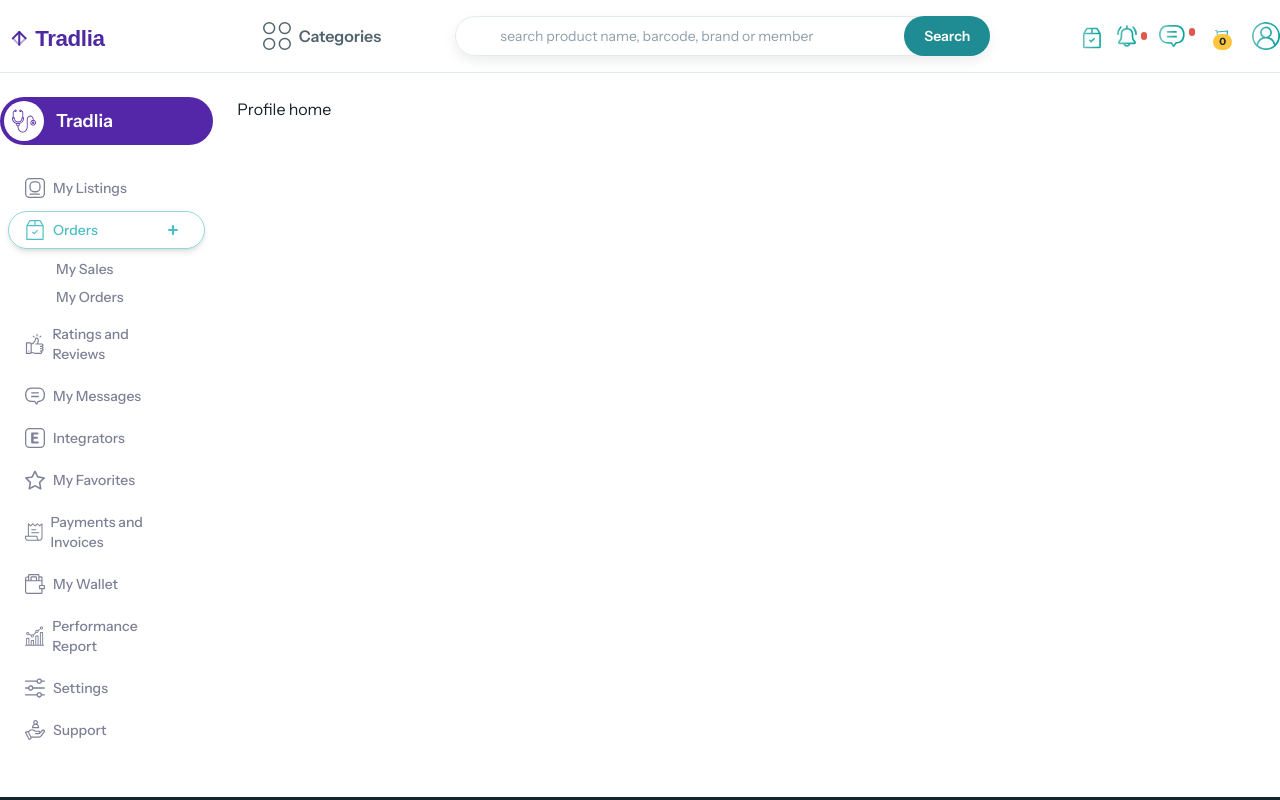
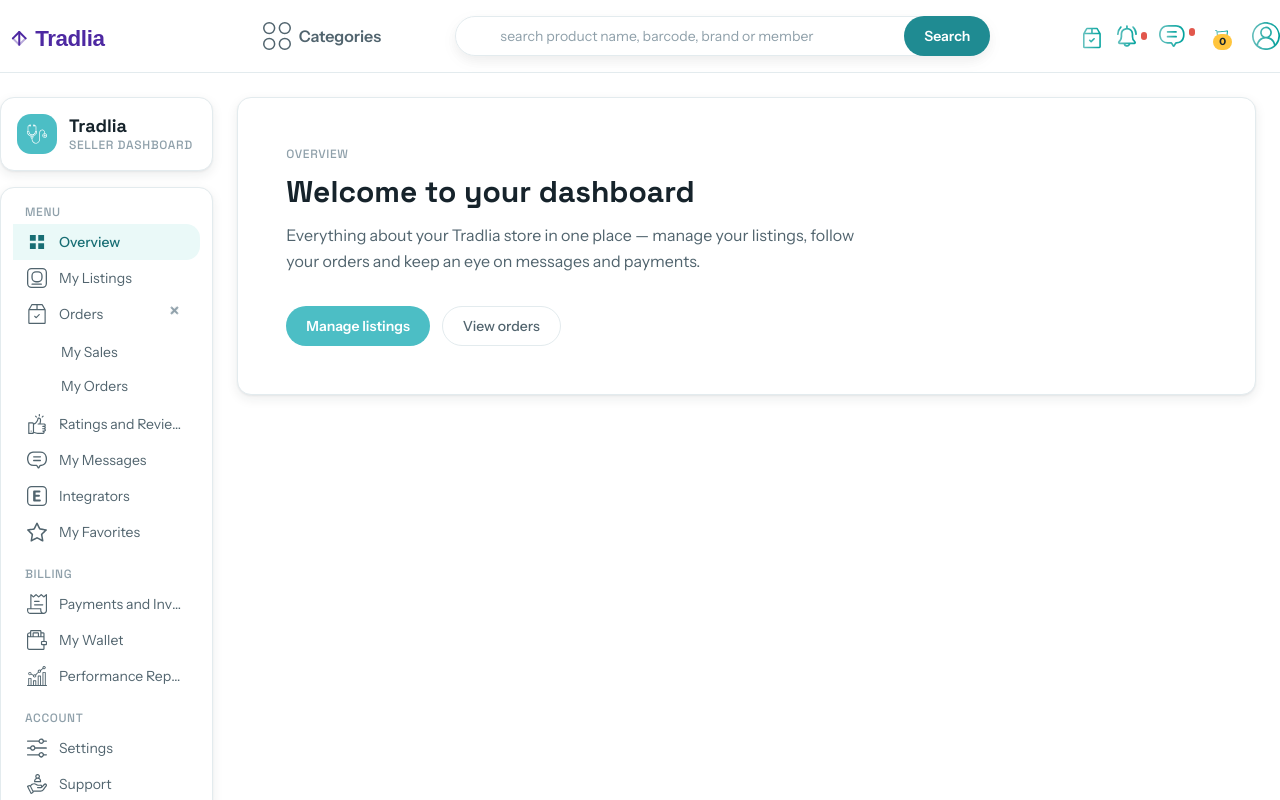
Before and after one commit to buraktnv/tradlia-client, a Next.js app: page /profile in a window 1280 px wide. Both pictures are taken after a click on the heading "Orders". Shown: the top 800 px of the page. Built offline with nearby package versions, Linux system fonts and the light colour scheme.

Commit message:
feat(ui): dashboard chrome redesign

```diff
--- a/components/profile/Sidebar.tsx
+++ b/components/profile/Sidebar.tsx
@@ -5,121 +5,119 @@
 import { useRouter } from "next/router";
 import { SvgPlus } from "../../helpers/svgs/adverts";
 
+const SvgGrid = () => (
+  <svg xmlns="http://www.w3.org/2000/svg" width="100%" height="100%" viewBox="0 0 24 24" fill="#currentColor">
+    <path d="M3.5 3.5h7v7h-7zM13.5 3.5h7v7h-7zM3.5 13.5h7v7h-7zM13.5 13.5h7v7h-7z" />
+  </svg>
+);
+
+const itemBase =
+  "group flex select-none items-center gap-3 rounded-r-card border-l-2 border-transparent px-3 py-2 text-sm transition-colors duration-200 ease-[var(--ease-out-soft)] motion-reduce:transition-none focus-visible:outline-none focus-visible:ring-2 focus-visible:ring-brand-400 focus-visible:ring-offset-1";
+const activeItem = "bg-brand-50 text-brand-700 border-brand-400 font-medium";
+const inactiveItem = "text-ink-soft hover:text-ink hover:bg-canvas";
+
+const SectionLabel: FC<{ children: React.ReactNode }> = ({ children }) => (
+  <h2 className="px-3 pb-1 pt-4 font-display text-xs uppercase tracking-wider text-ink-muted first-of-type:pt-1">
+    {children}
+  </h2>
+);
+
 const Sidebar: FC = () => {
   return (
-    <div className="lg:flex flex-col w-full hidden">
-      <div className="sideHeader flex items-center w-full rounded-full bg-[#5327A8] ">
-        <div className="flex items-center justify-center p-1 rounded-full">
-          <div className="h-10 w-10 p-2 rounded-full bg-white fill-[#5327A8]">
+    <div className="hidden w-full flex-col lg:flex">
+      <div className="flex items-center gap-3 rounded-card border border-line bg-surface p-4 shadow-card">
+        <div className="h-10 w-10 shrink-0 rounded-card bg-brand-400 p-2.5 text-surface fill-current">
           <Icon.SvgTradliaMark />
         </div>
+        <div>
+          <p className="font-display text-lg font-bold leading-tight text-ink">Tradlia</p>
+          <p className="font-display text-xs uppercase tracking-wider text-ink-muted">Seller Dashboard</p>
         </div>
-        <p className="w-full p-2 text-lg font-semibold text-white">Tradlia</p>
       </div>
-      <div className="flex flex-col w-full gap-1 px-2 mt-3 xl:mt-[1.5rem] sideItems">
+
+      <nav
+        aria-label="Dashboard"
+        className="mt-4 flex flex-col rounded-card border border-line bg-surface p-3 shadow-card"
+      >
+        <SectionLabel>Menu</SectionLabel>
+        <SingleLinkItem url={U.URL_PROFILE} icon={<SvgGrid />} text={"Overview"} />
         <SingleLinkItem url={U.URL_PROFILE_ADVERTS} icon={<Icon.SvgAnnounce />} text={"My Listings"} />
         <SingleDropdownItem />
         <SingleLinkItem url={U.URL_PROFILE_FEEDBACK} icon={<Icon.SvgOk />} text={"Ratings and Reviews"} />
         <SingleLinkItem url={U.URL_PROFILE_MESSAGES} icon={<Icon.SvgMessage />} text={"My Messages"} />
         <SingleLinkItem url={U.URL_PROFILE_INTEGRATORS} icon={<Icon.SvgEnteg />} text={"Integrators"} />
         <SingleLinkItem url={U.URL_PROFILE_FAVOURITES} icon={<Icon.SvgLike />} text={"My Favorites"} />
+
+        <SectionLabel>Billing</SectionLabel>
         <SingleLinkItem url={U.URL_PROFILE_RECEIPTS} icon={<Icon.SvgPay />} text={"Payments and Invoices"} />
         <SingleLinkItem url={U.URL_PROFILE_WALLET} icon={<Icon.SvgWallet />} text={"My Wallet"} />
         <SingleLinkItem url={U.URL_PROFILE_REPORT} icon={<Icon.SvgPerf />} text={"Performance Report"} />
+
+        <SectionLabel>Account</SectionLabel>
         <SingleLinkItem url={U.URL_PROFILE_SETTINGS} icon={<Icon.SvgSetting />} text={"Settings"} />
         <SingleLinkItem url={U.URL_PROFILE_SUPPORT} icon={<Icon.SvgSupport />} text={"Support"} />
-      </div>
+      </nav>
     </div>
   );
 };
 
 const SingleLinkItem: FC<any> = ({ url, icon, text }) => {
   const router = useRouter();
-  const activePath = router.asPath;
+  const isActive = router.asPath === url;
   return (
-    <div className="flex flex-col">
-      <Link href={url}>
-        <div
-          className={`select-none flex group items-center cursor-pointer rounded-full px-4 py-2 border  ${
-            activePath === url
-              ? "shadow-md border-[#4CBEC59c]"
-              : "hover:shadow-md border-transparent hover:border-[#4CBEC59c]"
-          }`}
+    <Link
+      href={url}
+      aria-current={isActive ? "page" : undefined}
+      className={`${itemBase} ${isActive ? activeItem : inactiveItem}`}
     >
-          <span
-            className={`w-5 h-5 fill-[#7E8096] ${
-              activePath === url ? "fill-[#4CBEC5]" : "group-hover:fill-[#4CBEC5]"
-            } `}
-          >
-            {icon}
-          </span>
-          <h1
-            className={`mx-2  ${
-              activePath === url ? "text-[#4CBEC5]" : "text-[#7E8096] group-hover:text-[#4CBEC5]"
-            }  text-sm font-medium`}
-          >
-            {text}
-          </h1>
-        </div>
+      <span className="h-5 w-5 shrink-0 fill-current">{icon}</span>
+      <span className="truncate">{text}</span>
     </Link>
-    </div>
   );
 };
 
 const SingleDropdownItem: FC<any> = () => {
   const router = useRouter();
   const activePath = router.asPath;
-  const condition = U.URL_PROFILE_ORDERS_SOLD.includes(activePath) || U.URL_PROFILE_ORDERS_BOUGHT.includes(activePath);
+  const condition =
+    activePath === U.URL_PROFILE_ORDERS_SOLD || activePath === U.URL_PROFILE_ORDERS_BOUGHT;
   return (
     <details className="group">
-      <summary className="flex flex-col">
-        <div
-          className={`flex group items-center cursor-pointer rounded-full px-4 py-2 group-hover:shadow-md border  ${
-            condition
-              ? "border-[#4CBEC59c] shadow-md"
-              : "border-transparent hover:border-[#4CBEC59c] group-hover:border-[#4CBEC59c]"
-          }`}
-        >
-          <span className={`w-5 h-5  ${condition ? "fill-[#4CBEC5]" : "fill-[#7E8096] group-hover:fill-[#4CBEC5]"}`}>
+      <summary className={`${itemBase} cursor-pointer list-none ${condition ? activeItem : inactiveItem}`}>
+        <span className={`h-5 w-5 shrink-0 fill-current`}>
           <Icon.SvgOrder />
         </span>
-          <h1
-            className={`mx-2 text-sm font-medium ${
-              condition ? "text-[#4CBEC5]" : "text-[#7E8096] group-hover:text-[#4CBEC5]"
-            }`}
-          >
-            Orders
-          </h1>
+        <span className="truncate">Orders</span>
         <span
-            className={`ml-auto h-5 w-5 ${condition ? "fill-[#4CBEC5]" : "fill-[#a0a1aa] group-hover:fill-[#4CBEC5]"} `}
+          aria-hidden="true"
+          className="ml-auto h-5 w-5 shrink-0 fill-current text-ink-muted transition-transform duration-200 ease-[var(--ease-out-soft)] motion-reduce:transition-none group-open:rotate-45 group-hover:text-ink"
         >
           <SvgPlus />
         </span>
-        </div>
       </summary>
 
-      <nav className="mt-1.5 ml-10 flex flex-col">
-        <Link
-          href={U.URL_PROFILE_ORDERS_SOLD}
-          className={`select-none cursor-pointer mx-2 my-1 text-sm font-medium ${
-            activePath === U.URL_PROFILE_ORDERS_SOLD ? "text-[#4CBEC5]" : "text-[#7E8096] hover:text-[#4CBEC5]"
-          }`}>
-
-            My Sales
-
-        </Link>
-        <Link
-          href={U.URL_PROFILE_ORDERS_BOUGHT}
-          className={`select-none cursor-pointer mx-2 my-1 text-sm font-medium ${
-            activePath === U.URL_PROFILE_ORDERS_BOUGHT ? "text-[#4CBEC5]" : "text-[#7E8096] hover:text-[#4CBEC5]"
-          }`}>
-
-            My Orders
-
-        </Link>
+      <nav aria-label="Orders" className="mb-1 ml-9 mt-1 flex flex-col gap-0.5">
+        <SubLink url={U.URL_PROFILE_ORDERS_SOLD} label={"My Sales"} />
+        <SubLink url={U.URL_PROFILE_ORDERS_BOUGHT} label={"My Orders"} />
       </nav>
     </details>
   );
 };
 
+const SubLink: FC<{ url: string; label: string }> = ({ url, label }) => {
+  const router = useRouter();
+  const isActive = router.asPath === url;
+  return (
+    <Link
+      href={url}
+      aria-current={isActive ? "page" : undefined}
+      className={`select-none rounded-r-pill py-1.5 pl-3 pr-2 text-sm transition-colors duration-200 ease-[var(--ease-out-soft)] motion-reduce:transition-none focus-visible:outline-none focus-visible:ring-2 focus-visible:ring-brand-400 focus-visible:ring-offset-1 ${
+        isActive ? "font-medium text-brand-700" : "text-ink-soft hover:text-ink"
+      }`}
+    >
+      {label}
+    </Link>
+  );
+};
+
 export default Sidebar;
--- a/components/shared/navbar/DashboardNavigation.tsx
+++ b/components/shared/navbar/DashboardNavigation.tsx
@@ -19,11 +19,9 @@
           <div className="flex justify-between flex-1 w-full h-full overflow-y-auto grow items-between">
             {!selectedCategory ? (
               <div className="flex flex-col w-full px-12 mt-2">
-                <button type="button" className="flex items-center justify-start invisible w-full py-2 my-1" tabIndex={-1} aria-hidden="true">
-                  <span className="font-semibold text-brand-600 transform rotate-180">
-                    <SvgArrow />
-                  </span>
-                </button>
+                <div aria-hidden="true" className="flex items-center w-full py-2 my-1">
+                  <p className="font-display text-xs uppercase tracking-wider text-ink-muted">All Categories</p>
+                </div>
                 {jsonCategoryList.map((el) => (
                   <button type="button"
                     className="group flex items-center w-full py-2 my-2 rounded-card text-left transition-colors duration-200 ease-[var(--ease-out-soft)] motion-reduce:transition-none focus-visible:outline-none focus-visible:ring-2 focus-visible:ring-brand-400 focus-visible:ring-offset-1"
@@ -53,7 +51,7 @@
                     <SvgArrow />
                   </span>
                 </button>
-                <button type="button" className="flex items-center w-full py-2 my-2 rounded-card focus-visible:outline-none focus-visible:ring-2 focus-visible:ring-brand-400 focus-visible:ring-offset-1">
+                <div className="flex items-center w-full py-2 my-2 rounded-card">
                   {jsonCategoryList
                     .filter((el) => el.id === selectedCategory)
                     .map((el) => (
@@ -66,7 +64,7 @@
                     {jsonCategoryList.filter((el) => el.id === selectedCategory)[0]?.text1}{" "}
                     {jsonCategoryList.filter((el) => el.id === selectedCategory)[0]?.text2}
                   </span>
-                </button>
+                </div>
                 {selectedCategoryItem?.subCategories.map((sub) => (
                   <button
                     type="button"
--- a/pages/hire-me.tsx
+++ b/pages/hire-me.tsx
@@ -14,50 +14,51 @@
 
 const HireMe: NextPage = () => {
   return (
-    <div className="flex justify-center px-4 py-10 xl:py-16">
-      <div className="w-full max-w-2xl bg-white rounded-2xl border border-[#E5E5E5] drop-shadow-brand p-6 sm:p-10">
+    <div className="flex justify-center px-4 py-10 xl:py-16 xl:pt-32">
+      <main className="w-full max-w-2xl rounded-card border border-line bg-surface p-6 shadow-pop sm:p-10">
         <div className="flex flex-col items-center text-center">
-          <p className="text-xs font-ubuntu font-bold tracking-widest text-[#4CBEC5]">
+          <p className="flex items-center gap-2 font-display text-xs uppercase tracking-wider text-ink-muted">
+            <span className="pulse-dot bg-success" aria-hidden="true" />
             AVAILABLE FOR FREELANCE
           </p>
-          <h1 className="mt-3 text-3xl sm:text-4xl font-ubuntu font-bold text-[#5327A8]">
+          <h1 className="mt-3 font-display text-3xl font-bold text-ink sm:text-4xl">
             Hi, I&apos;m {DEV.name}
           </h1>
-          <p className="mt-1 text-sm sm:text-base font-ubuntu font-medium text-[#4CBEC5]">
+          <p className="mt-1 text-sm font-medium text-brand-600 sm:text-base">
             {DEV.role}
           </p>
-          <p className="mt-4 text-sm font-ubuntu text-[#6B7280] leading-relaxed">
+          <p className="mt-4 max-w-lg text-sm leading-relaxed text-ink-soft">
             I build fast, accessible web applications end to end with Next.js, React, and
             Node.js — and I use Python automation to keep the repetitive parts out of the
             way. From e-commerce experiences like this demo to internal tooling, I care
             about clean architecture and pixel-perfect detail.
           </p>
-          <div className="mt-6 flex flex-wrap justify-center gap-2">
+          <ul className="mt-6 flex flex-wrap justify-center gap-2">
             {STACK.map((tech) => (
-              <span
+              <li
                 key={tech}
-                className="px-3 py-1.5 rounded-full bg-[#F2F2F2] border border-[#4CBEC5]/30 text-xs font-ubuntu font-medium text-[#5327A8]"
+                className="rounded-pill border border-line bg-canvas px-3 py-1.5 text-xs font-medium text-ink-soft transition-colors duration-200 ease-[var(--ease-out-soft)] motion-reduce:transition-none hover:border-brand-300 hover:text-brand-600"
               >
                 {tech}
-              </span>
+              </li>
             ))}
-          </div>
+          </ul>
           <Link
             href={DEV.upworkUrl}
             target="_blank"
             rel="noreferrer"
-            className="mt-8 px-8 py-3 rounded-full bg-[#5327A8] text-white text-sm font-ubuntu font-bold hover:bg-[#431F8C] transition-colors"
+            className="mt-8 inline-flex h-11 items-center justify-center rounded-pill bg-brand-400 px-8 text-sm font-semibold text-white transition-colors duration-200 ease-[var(--ease-out-soft)] motion-reduce:transition-none hover:bg-brand-500 active:bg-brand-600 focus-visible:outline-none focus-visible:ring-2 focus-visible:ring-brand-400 focus-visible:ring-offset-1"
           >
             Let&apos;s build something great
           </Link>
           <Link
             href="/"
-            className="mt-4 text-xs font-ubuntu text-[#A3A9C1] hover:text-[#4CBEC5] transition-colors"
+            className="mt-4 inline-flex h-9 items-center justify-center rounded-pill px-4 text-xs font-medium text-ink-muted transition-colors duration-200 ease-[var(--ease-out-soft)] motion-reduce:transition-none hover:text-brand-600 focus-visible:outline-none focus-visible:ring-2 focus-visible:ring-brand-400 focus-visible:ring-offset-1"
           >
             ← Back to demo
           </Link>
         </div>
-      </div>
+      </main>
     </div>
   );
 };
--- a/pages/profile/index.tsx
+++ b/pages/profile/index.tsx
@@ -1,8 +1,37 @@
 import { NextPage } from "next";
+import Link from "next/link";
 import { ProfileLayout } from "../../components/profile/ProfileLayout";
+import * as U from "../../helpers/urls";
 
 const Profile: NextPage = () => {
-  return <ProfileLayout>Profile home</ProfileLayout>;
+  return (
+    <ProfileLayout>
+      <div className="rounded-card border border-line bg-surface p-8 shadow-card sm:p-12">
+        <p className="font-display text-xs uppercase tracking-wider text-ink-muted">Overview</p>
+        <h1 className="mt-3 font-display text-2xl font-bold text-ink sm:text-3xl">
+          Welcome to your dashboard
+        </h1>
+        <p className="mt-3 max-w-xl text-sm leading-relaxed text-ink-soft sm:text-base">
+          Everything about your Tradlia store in one place — manage your listings, follow
+          your orders and keep an eye on messages and payments.
+        </p>
+        <div className="mt-8 flex flex-wrap gap-3">
+          <Link
+            href={U.URL_PROFILE_ADVERTS}
+            className="inline-flex h-10 items-center justify-center rounded-pill bg-brand-400 px-5 text-sm font-semibold text-white transition-colors duration-200 ease-[var(--ease-out-soft)] motion-reduce:transition-none hover:bg-brand-500 active:bg-brand-600 focus-visible:outline-none focus-visible:ring-2 focus-visible:ring-brand-400 focus-visible:ring-offset-1"
+          >
+            Manage listings
+          </Link>
+          <Link
+            href={U.URL_PROFILE_ORDERS_SOLD}
+            className="inline-flex h-10 items-center justify-center rounded-pill border border-line px-5 text-sm font-medium text-ink-soft transition-colors duration-200 ease-[var(--ease-out-soft)] motion-reduce:transition-none hover:border-brand-300 hover:text-brand-600 focus-visible:outline-none focus-visible:ring-2 focus-visible:ring-brand-400 focus-visible:ring-offset-1"
+          >
+            View orders
+          </Link>
+        </div>
+      </div>
+    </ProfileLayout>
+  );
 };
 
 export default Profile;
```
Lines whose indentation alone changed are shown as unchanged.
